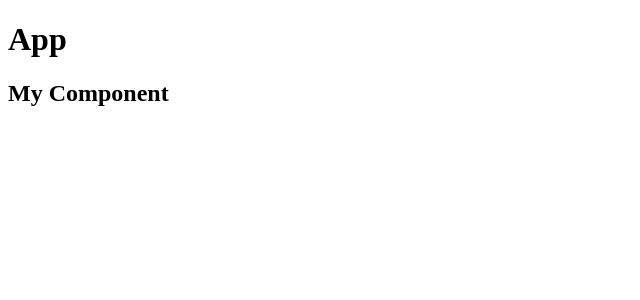
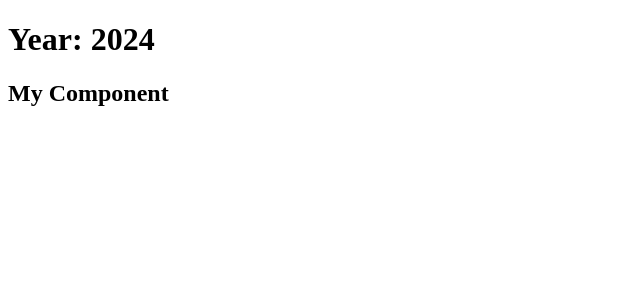
Before and after one commit to AndriiKot/VUE-Projects, a Vue app in the folder Vue learning/vue_learning_ua/: page / in a window 1280 px wide. Shown: the top 300 px of the page, without its empty margins (0-640 px from the left). Built offline with nearby package versions, Linux system fonts and the light colour scheme.

Commit message:
create varibale vue

```diff
--- a/Vue learning/vue_learning_ua/src/App.vue
+++ b/Vue learning/vue_learning_ua/src/App.vue
@@ -1,9 +1,16 @@
 <template>
-  <h1>App</h1>
+  <h1>Year: {{year}}</h1>
   <my-component />
 </template>
 
 <script>
+  export default {
+    data() {
+      return {
+        year: 2024
+      }
+    }
+  }
 </script>
 
 <style>
```
